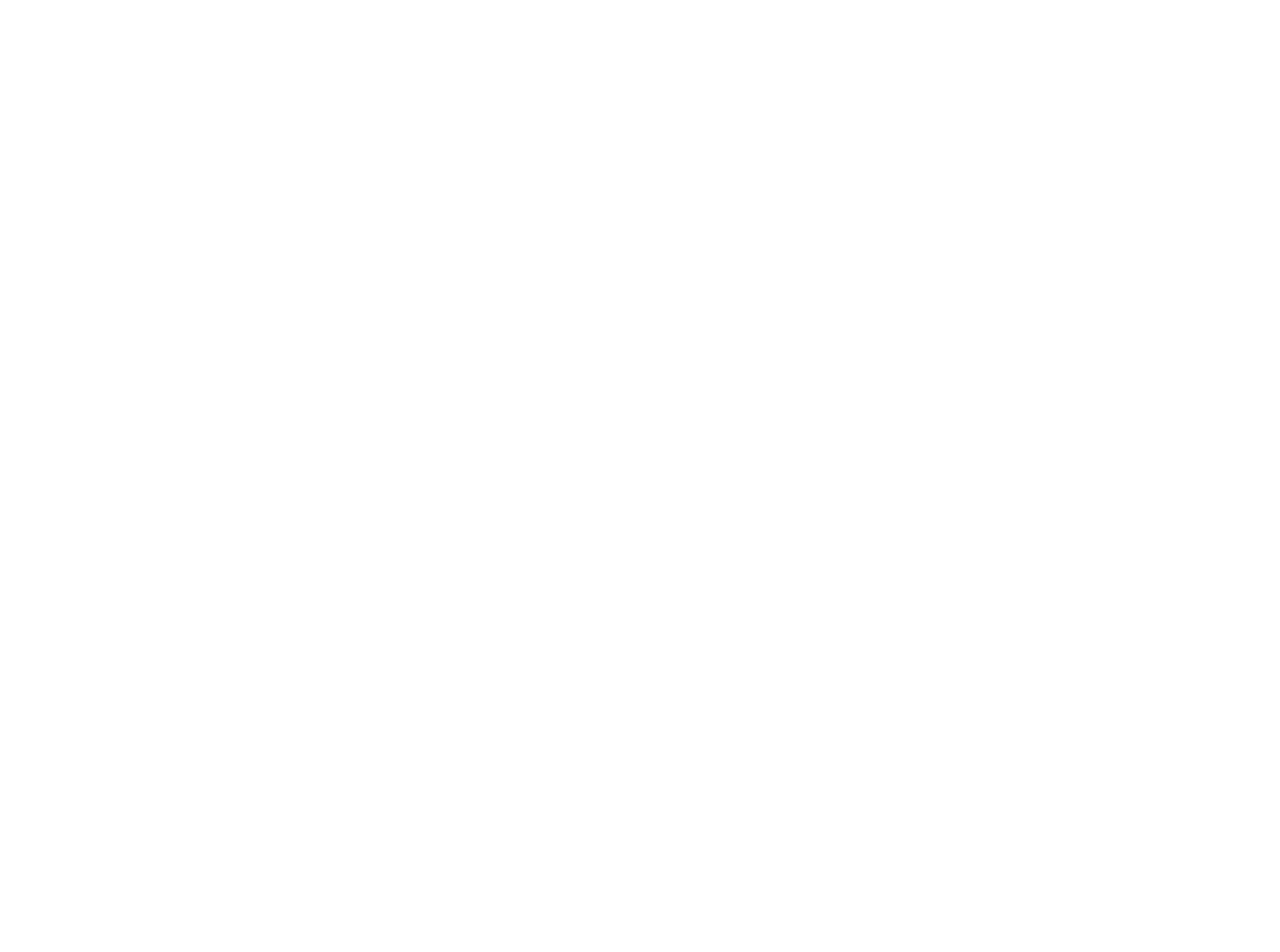
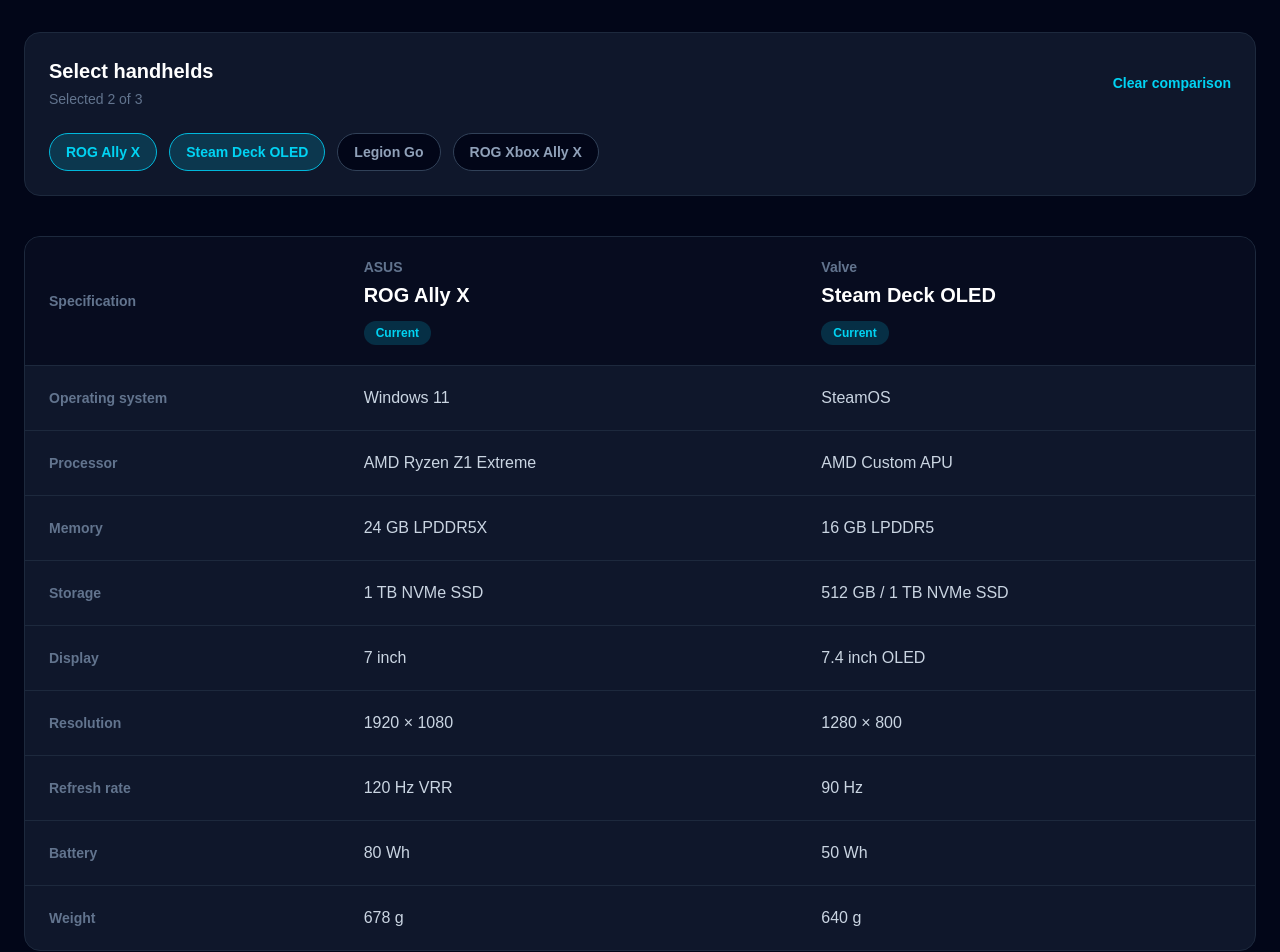
Before and after one commit to nat0r9/handheld-atlas, a Next.js app: page /compare in a window 1280 px wide. Shown: the part 280-1232 px from the top of the page. Before the commit the page ends 800 px from the top, so only its background shows below. Built offline with nearby package versions, Linux system fonts and the light colour scheme.

Commit message:
Add handheld comparison page

```diff
--- a/app/compare/page.tsx
+++ b/app/compare/page.tsx
@@ -1,7 +1,275 @@
+"use client";
+
+import { useMemo, useState } from "react";
+import { handhelds } from "../../data/handhelds";
+
+const maximumComparedHandhelds = 3;
+
 export default function ComparePage() {
+  const [selectedSlugs, setSelectedSlugs] = useState<string[]>([
+    "rog-ally-x",
+    "steam-deck-oled",
+  ]);
+
+  const selectedHandhelds = useMemo(
+    () =>
+      selectedSlugs
+        .map((slug) =>
+          handhelds.find((handheld) => handheld.slug === slug),
+        )
+        .filter((handheld) => handheld !== undefined),
+    [selectedSlugs],
+  );
+
+  function toggleHandheld(slug: string) {
+    setSelectedSlugs((currentSlugs) => {
+      const isSelected = currentSlugs.includes(slug);
+
+      if (isSelected) {
+        return currentSlugs.filter(
+          (currentSlug) => currentSlug !== slug,
+        );
+      }
+
+      if (currentSlugs.length >= maximumComparedHandhelds) {
+        return currentSlugs;
+      }
+
+      return [...currentSlugs, slug];
+    });
+  }
+
+  function clearComparison() {
+    setSelectedSlugs([]);
+  }
+
   return (
-    <main>
-      <h1>Compare</h1>
+    <main className="min-h-screen bg-slate-950 text-white">
+      <div className="mx-auto max-w-7xl px-6 py-16">
+        <p className="text-sm font-semibold uppercase tracking-[0.3em] text-cyan-400">
+          Device Comparison
+        </p>
+
+        <h1 className="mt-3 text-5xl font-black">
+          Compare Handhelds
+        </h1>
+
+        <p className="mt-4 max-w-2xl text-slate-400">
+          Select up to three handheld gaming devices and compare their
+          hardware, display, battery and platform.
+        </p>
+
+        <section className="mt-10 rounded-2xl border border-slate-800 bg-slate-900 p-6">
+          <div className="flex flex-wrap items-center justify-between gap-4">
+            <div>
+              <h2 className="text-xl font-bold">
+                Select handhelds
+              </h2>
+
+              <p className="mt-1 text-sm text-slate-500">
+                Selected {selectedSlugs.length} of{" "}
+                {maximumComparedHandhelds}
+              </p>
+            </div>
+
+            {selectedSlugs.length > 0 && (
+              <button
+                type="button"
+                onClick={clearComparison}
+                className="text-sm font-semibold text-cyan-400 transition hover:text-cyan-300"
+              >
+                Clear comparison
+              </button>
+            )}
+          </div>
+
+          <div className="mt-6 flex flex-wrap gap-3">
+            {handhelds.map((handheld) => {
+              const isSelected = selectedSlugs.includes(
+                handheld.slug,
+              );
+
+              const selectionLimitReached =
+                selectedSlugs.length >= maximumComparedHandhelds &&
+                !isSelected;
+
+              return (
+                <button
+                  key={handheld.slug}
+                  type="button"
+                  disabled={selectionLimitReached}
+                  onClick={() => toggleHandheld(handheld.slug)}
+                  className={`rounded-full border px-4 py-2 text-sm font-semibold transition ${
+                    isSelected
+                      ? "border-cyan-500 bg-cyan-500/20 text-cyan-400"
+                      : "border-slate-700 bg-slate-950 text-slate-400 hover:border-slate-500 hover:text-white"
+                  } disabled:cursor-not-allowed disabled:opacity-40`}
+                >
+                  {handheld.name}
+                </button>
+              );
+            })}
+          </div>
+        </section>
+
+        {selectedHandhelds.length === 0 ? (
+          <section className="mt-10 rounded-2xl border border-slate-800 bg-slate-900 p-8">
+            <h2 className="text-2xl font-bold">
+              No handhelds selected
+            </h2>
+
+            <p className="mt-2 text-slate-400">
+              Select at least one handheld to start the comparison.
+            </p>
+          </section>
+        ) : (
+          <section className="mt-10 overflow-hidden rounded-2xl border border-slate-800 bg-slate-900">
+            <div className="overflow-x-auto">
+              <table className="min-w-full text-left">
+                <thead className="border-b border-slate-800 bg-slate-950/60">
+                  <tr>
+                    <th className="min-w-44 px-6 py-5 text-sm font-semibold text-slate-500">
+                      Specification
+                    </th>
+
+                    {selectedHandhelds.map((handheld) => (
+                      <th
+                        key={handheld.slug}
+                        className="min-w-64 px-6 py-5"
+                      >
+                        <p className="text-sm text-slate-500">
+                          {handheld.manufacturer}
+                        </p>
+
+                        <h2 className="mt-1 text-xl font-bold">
+                          {handheld.name}
+                        </h2>
+
+                        <span className="mt-3 inline-flex rounded-full bg-cyan-500/20 px-3 py-1 text-xs font-bold text-cyan-400">
+                          {handheld.status}
+                        </span>
+                      </th>
+                    ))}
+                  </tr>
+                </thead>
+
+                <tbody>
+                  <ComparisonRow
+                    label="Operating system"
+                    values={selectedHandhelds.map(
+                      (handheld) => handheld.operatingSystem,
+                    )}
+                  />
+
+                  <ComparisonRow
+                    label="Processor"
+                    values={selectedHandhelds.map(
+                      (handheld) => handheld.processor,
+                    )}
+                  />
+
+                  <ComparisonRow
+                    label="Memory"
+                    values={selectedHandhelds.map(
+                      (handheld) => handheld.memory,
+                    )}
+                  />
+
+                  <ComparisonRow
+                    label="Storage"
+                    values={selectedHandhelds.map(
+                      (handheld) => handheld.storage,
+                    )}
+                  />
+
+                  <ComparisonRow
+                    label="Display"
+                    values={selectedHandhelds.map(
+                      (handheld) => handheld.displaySize,
+                    )}
+                  />
+
+                  <ComparisonRow
+                    label="Resolution"
+                    values={selectedHandhelds.map(
+                      (handheld) => handheld.resolution,
+                    )}
+                  />
+
+                  <ComparisonRow
+                    label="Refresh rate"
+                    values={selectedHandhelds.map(
+                      (handheld) => handheld.refreshRate,
+                    )}
+                  />
+
+                  <ComparisonRow
+                    label="Battery"
+                    values={selectedHandhelds.map(
+                      (handheld) => handheld.battery,
+                    )}
+                  />
+
+                  <ComparisonRow
+                    label="Weight"
+                    values={selectedHandhelds.map(
+                      (handheld) => handheld.weight,
+                    )}
+                    isLast
+                  />
+                </tbody>
+              </table>
+            </div>
+          </section>
+        )}
+
+        <div className="mt-8 rounded-2xl border border-yellow-500/30 bg-yellow-500/10 p-5">
+          <p className="text-sm font-semibold text-yellow-300">
+            Development specifications
+          </p>
+
+          <p className="mt-2 text-sm text-yellow-100/70">
+            The current device specifications are development data.
+            Every value will be verified against official manufacturer
+            sources before the public launch.
+          </p>
+        </div>
+      </div>
     </main>
   );
 }
+
+interface ComparisonRowProps {
+  label: string;
+  values: string[];
+  isLast?: boolean;
+}
+
+function ComparisonRow({
+  label,
+  values,
+  isLast = false,
+}: ComparisonRowProps) {
+  return (
+    <tr
+      className={
+        isLast
+          ? "hover:bg-slate-800/40"
+          : "border-b border-slate-800 hover:bg-slate-800/40"
+      }
+    >
+      <th className="px-6 py-5 text-sm font-semibold text-slate-500">
+        {label}
+      </th>
+
+      {values.map((value, index) => (
+        <td
+          key={`${label}-${index}`}
+          className="px-6 py-5 text-slate-300"
+        >
+          {value}
+        </td>
+      ))}
+    </tr>
+  );
+}
--- a/data/handhelds.ts
+++ b/data/handhelds.ts
@@ -6,23 +6,71 @@
     slug: "rog-ally-x",
     manufacturer: "ASUS",
     status: "Current",
+
+    operatingSystem: "Windows 11",
+    processor: "AMD Ryzen Z1 Extreme",
+    memory: "24 GB LPDDR5X",
+    storage: "1 TB NVMe SSD",
+
+    displaySize: "7 inch",
+    resolution: "1920 × 1080",
+    refreshRate: "120 Hz VRR",
+
+    battery: "80 Wh",
+    weight: "678 g",
   },
   {
     name: "Steam Deck OLED",
     slug: "steam-deck-oled",
     manufacturer: "Valve",
     status: "Current",
+
+    operatingSystem: "SteamOS",
+    processor: "AMD Custom APU",
+    memory: "16 GB LPDDR5",
+    storage: "512 GB / 1 TB NVMe SSD",
+
+    displaySize: "7.4 inch OLED",
+    resolution: "1280 × 800",
+    refreshRate: "90 Hz",
+
+    battery: "50 Wh",
+    weight: "640 g",
   },
   {
     name: "Legion Go",
     slug: "legion-go",
     manufacturer: "Lenovo",
     status: "Current",
+
+    operatingSystem: "Windows 11",
+    processor: "AMD Ryzen Z1 Extreme",
+    memory: "16 GB LPDDR5X",
+    storage: "512 GB / 1 TB NVMe SSD",
+
+    displaySize: "8.8 inch",
+    resolution: "2560 × 1600",
+    refreshRate: "144 Hz",
+
+    battery: "49.2 Wh",
+    weight: "854 g",
   },
   {
     name: "ROG Xbox Ally X",
     slug: "rog-xbox-ally-x",
-    manufacturer: "Xbox / ASUS",
-    status: "Upcoming",
+    manufacturer: "ASUS / Xbox",
+    status: "Current",
+
+    operatingSystem: "Windows 11 with Xbox Full Screen Experience",
+    processor: "AMD Ryzen AI Z2 Extreme",
+    memory: "24 GB LPDDR5X",
+    storage: "1 TB NVMe SSD",
+
+    displaySize: "7 inch",
+    resolution: "1920 × 1080",
+    refreshRate: "120 Hz VRR",
+
+    battery: "80 Wh",
+    weight: "715 g",
   },
 ];
```
Also changed, not shown: types/handheld.ts (+15 -1 lines).
